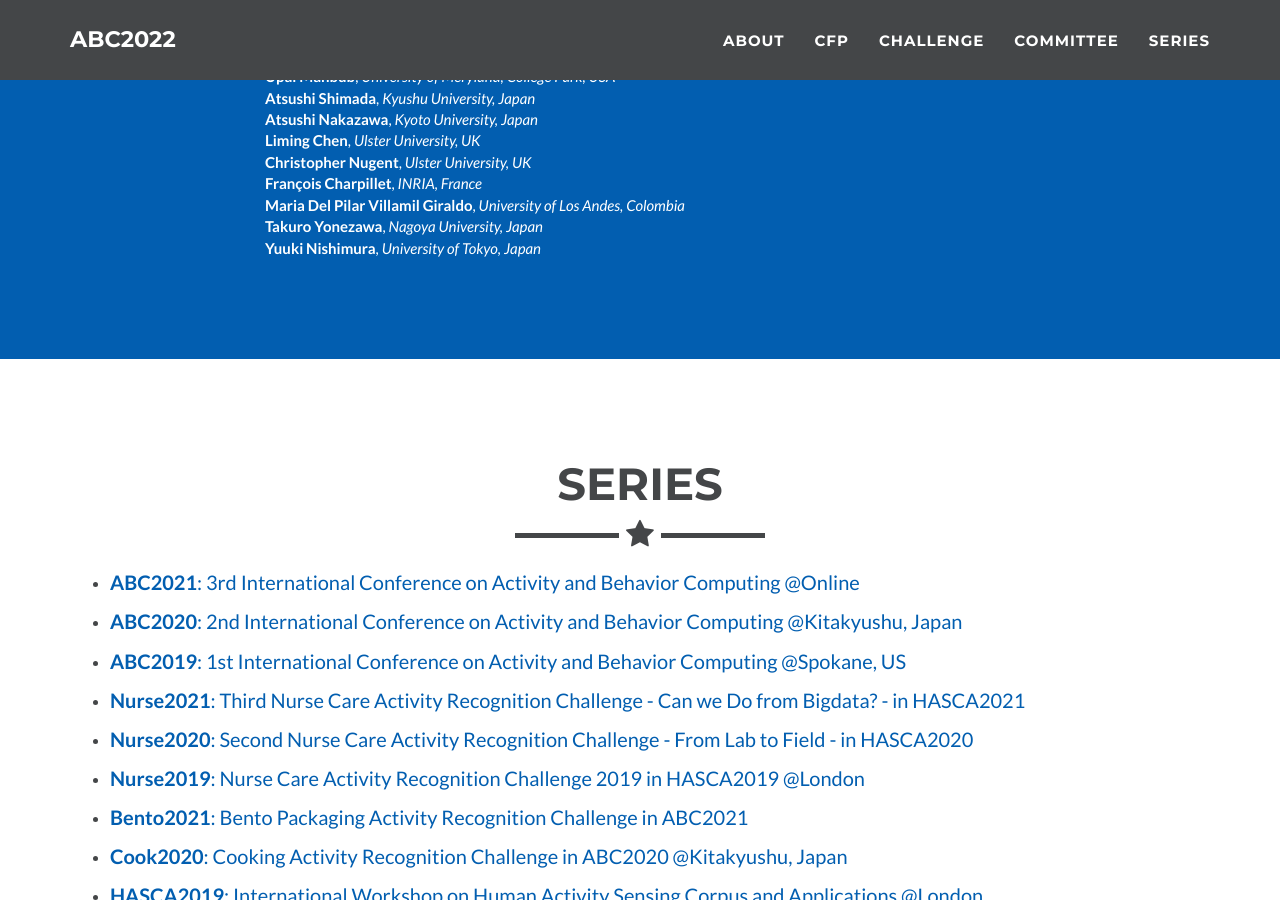
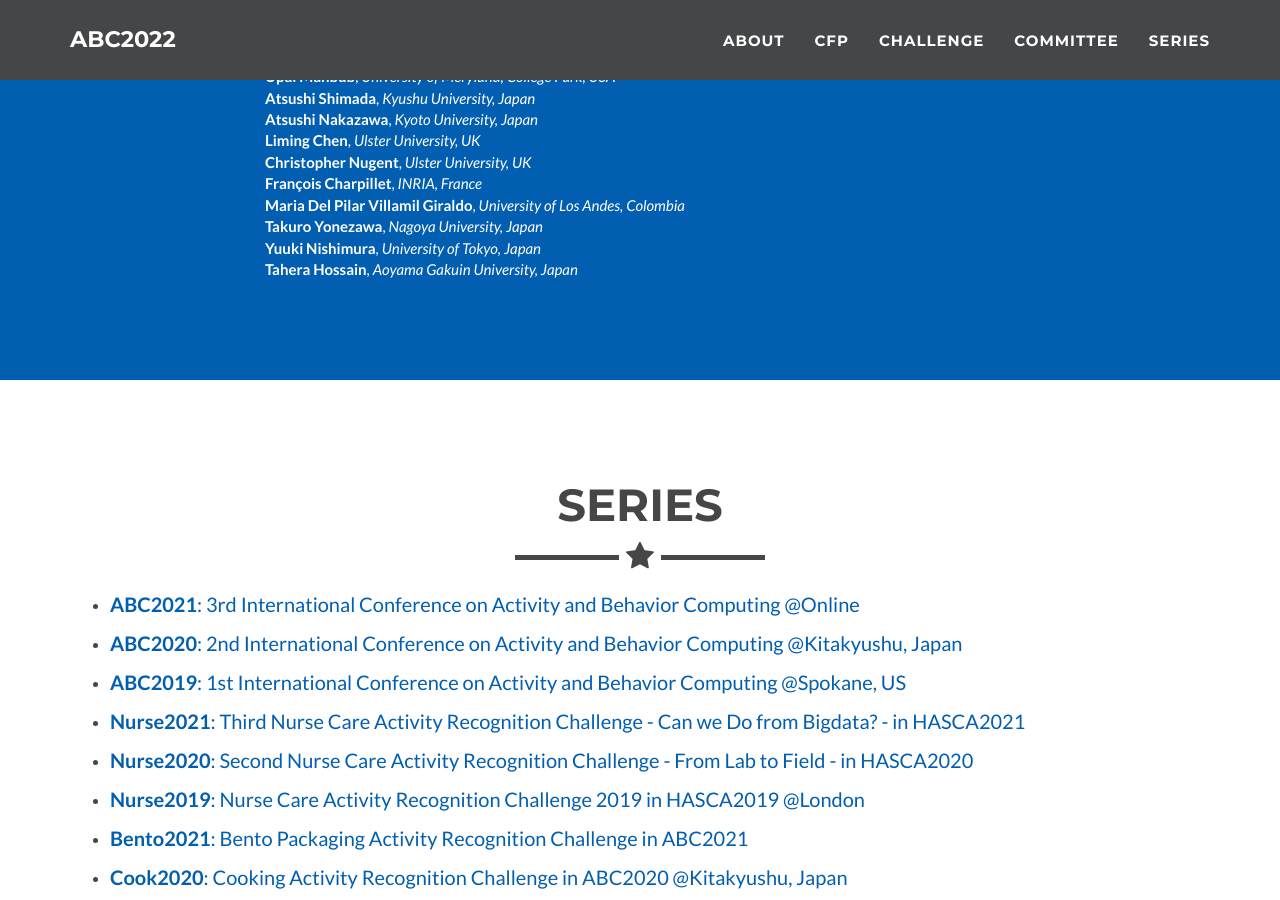
Before and after one commit to abc-research/abc-research.github.io, a Jekyll site: the page built from index.html, in a window 1280 px wide and 900 px high, scrolled down 4834 px. Built offline with Jekyll 4.4.1, drawn with Linux system fonts in a browser that asks for light colours.

Commit message:
Update _config.yml

```diff
--- a/_config.yml
+++ b/_config.yml
@@ -326,6 +326,8 @@ committee:
 #        affil: Aoyama Gakuin University, Japan
       - name: Yuuki Nishimura
         affil: University of Tokyo, Japan
+      - name: Tahera Hossain
+        affil: Aoyama Gakuin University, Japan
 
 
 cfp:
```
